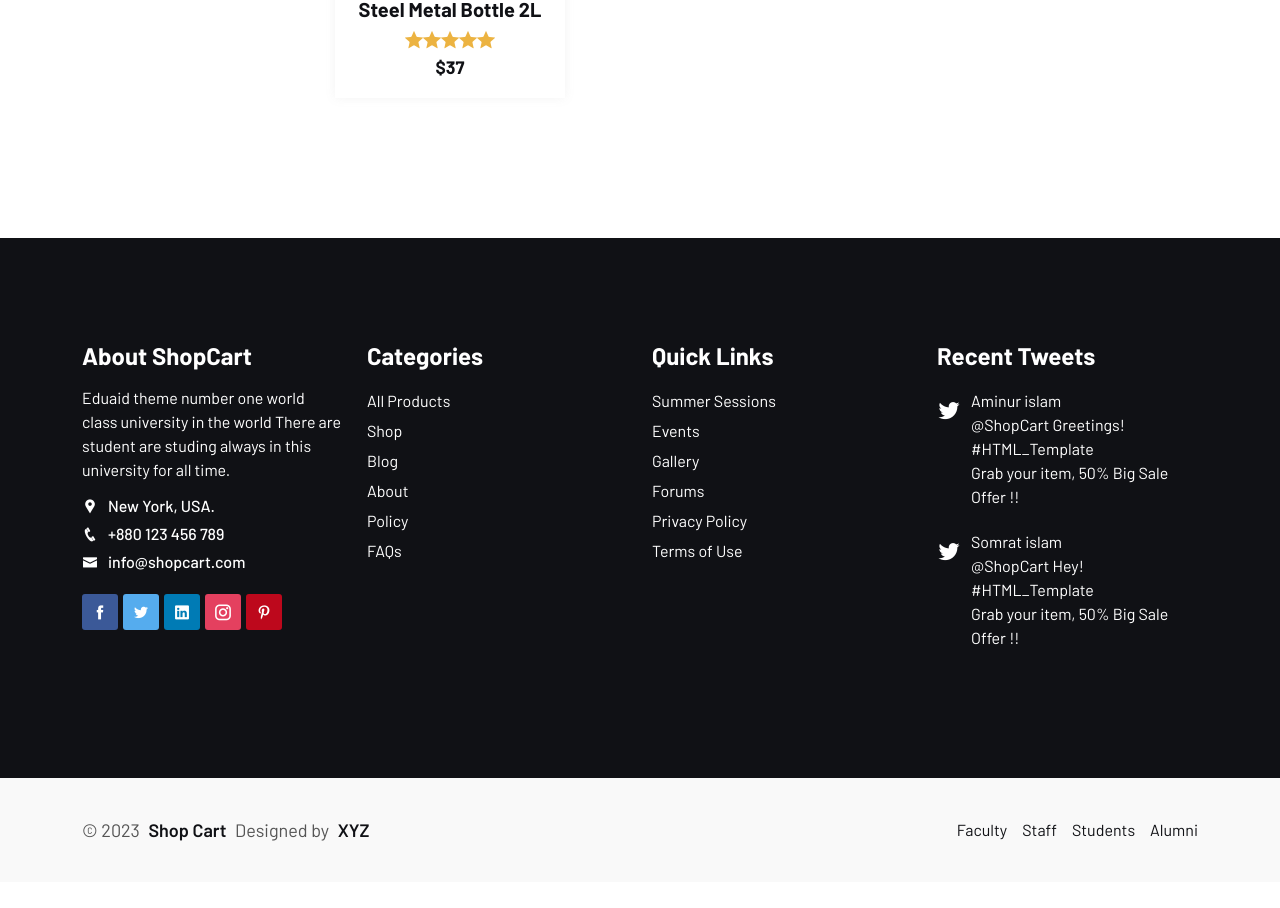
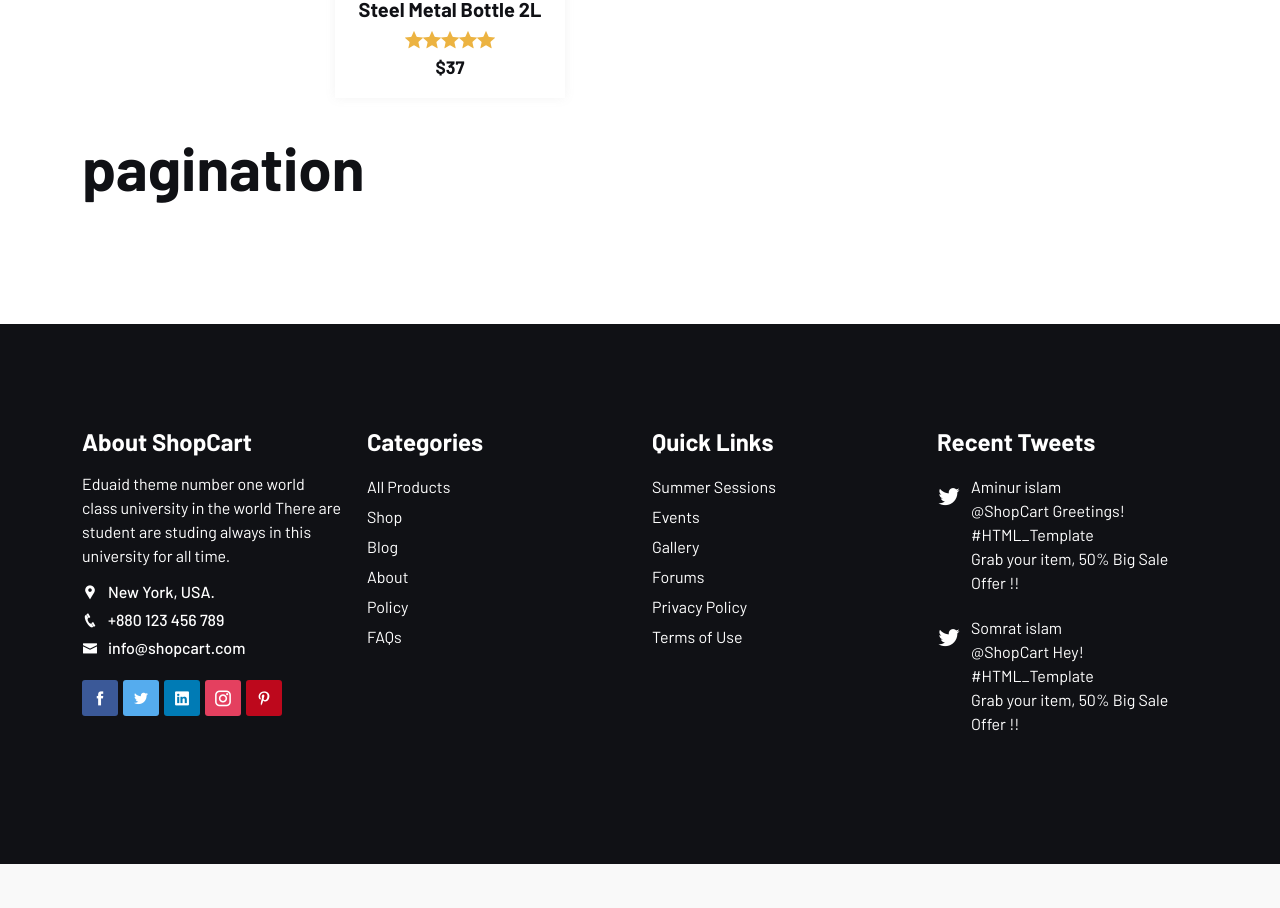
Before and after one commit to azmarifdev/react-ecommerce-project, a React (Vite) app: page /shop in a window 1280 px wide. Shown: the part 9500-10408 px from the top of the page. Before the commit the page ends 10382 px from the top, so only its background shows below. Built offline with nearby package versions, Linux system fonts and the light colour scheme.

Commit message:
pagination step 1

```diff
--- /dev/null
+++ b/src/shop/Pagination.jsx
@@ -0,0 +1,11 @@
+import React from 'react';
+
+const Pagination = () => {
+    return (
+        <div>
+            <h1>pagination</h1>
+        </div>
+    );
+};
+
+export default Pagination;
--- a/src/shop/Shop.jsx
+++ b/src/shop/Shop.jsx
@@ -1,15 +1,25 @@
 import React, { useState } from 'react';
 import PageHeader from '../components/PageHeader';
-import Data from '../products.json'
+import Data from '../products.json';
 import ProductCards from './ProductCards';
+import Pagination from './Pagination';
 
 const showResult = 'Showing 01 - 12 of 139 Results';
 
-
 const Shop = () => {
     const [GridList, setGridList] = useState(true);
-    const [products, setProducts] = useState(Data)
-    console.log(products);
+    const [products, setProducts] = useState(Data);
+
+    const [currentPage, setCurrentPage] = useState(1);
+    const productPerPage = 12;
+    const indexOfLastProduct = currentPage * productPerPage;
+    const indexOfFirstProduct = indexOfLastProduct - productPerPage;
+    const currentProducts = products.slice(indexOfFirstProduct, indexOfLastProduct);
+
+    const handlePageChange = (pageNumber) => {
+        setCurrentPage(pageNumber);
+    };
+
     return (
         <div>
             <PageHeader title={'Our Shop Page'} curPage={'Shop'} />
@@ -35,6 +45,12 @@ const Shop = () => {
                                 <div>
                                     <ProductCards gridList={GridList} products={products} />
                                 </div>
+                                <Pagination
+                                    productPerPage={productPerPage}
+                                    totalProducts={products.length}
+                                    handlePageChange={handlePageChange}
+                                    activePage={currentPage}
+                                />
                             </article>
                         </div>
                         <div className="col-lg-4 col-12">right side</div>
```
